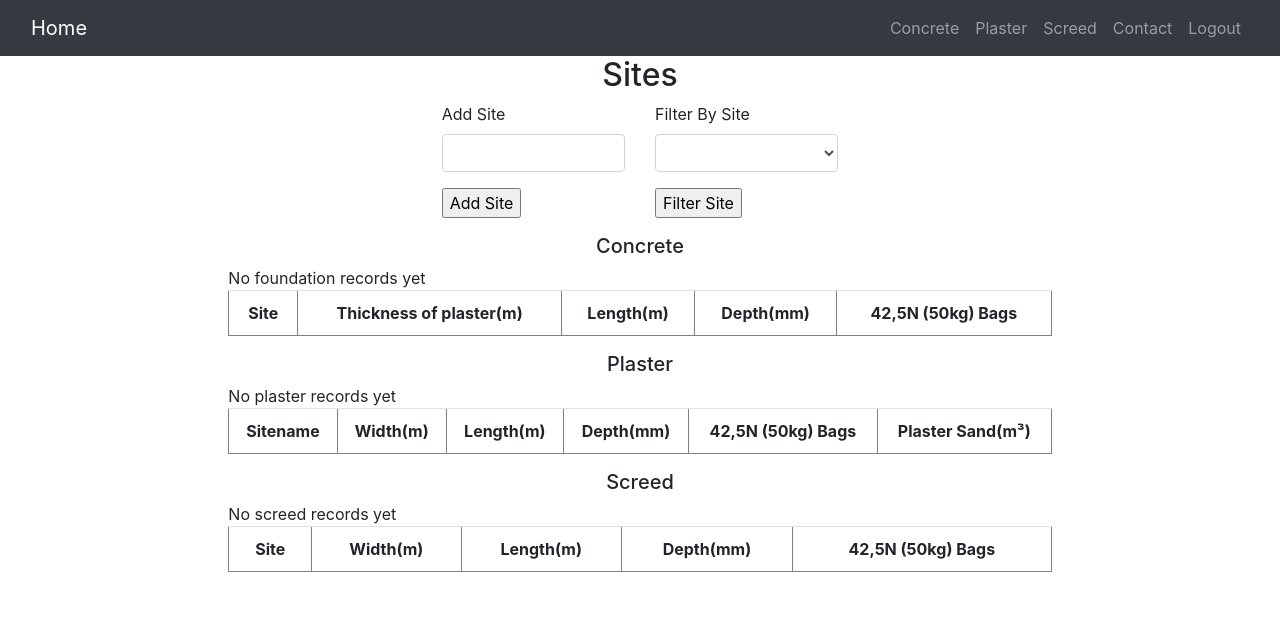
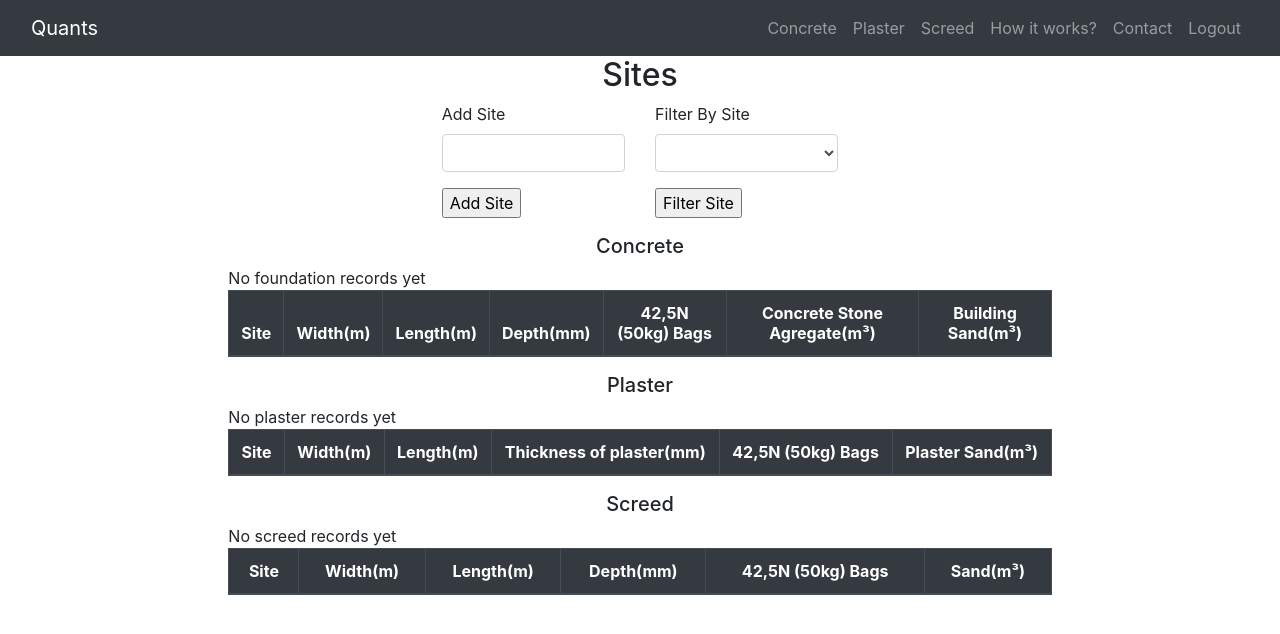
Before and after one commit to Mavirk/quantifier, a PHP site: page /home.php in a window 1280 px wide. Shown: the top 634 px of the page. Run offline with PHP 8.4, Linux system fonts and the light colour scheme; the visitor is signed in with stand-in values (Sample User, id 1); lists and menus that the app fills with data are empty.

Commit message:
added styling, sand and stones

```diff
--- a/db_lib.php
+++ b/db_lib.php
@@ -6,7 +6,7 @@
 
         function __construct(){
             $this->db = new PDO('sqlite:database.sqlite');
-            $this->db->exec("CREATE TABLE Users (Id INTEGER PRIMARY KEY AUTOINCREMENT NOT NULL, Username TEXT NOT NULL, Email TEXT NOT NULL, Password TEXT NOT NULL)");
+            $this->createTable();
         }
         function createTable(){
             $this->db->exec("CREATE TABLE Users (Id INTEGER PRIMARY KEY AUTOINCREMENT NOT NULL, Username TEXT NOT NULL, Email TEXT NOT NULL, Password TEXT NOT NULL)");
@@ -242,11 +242,20 @@
             $this->createTable();
         }
         function createTable(){
-            $this->db->exec("CREATE TABLE Screed (Id INTEGER PRIMARY KEY AUTOINCREMENT NOT NULL, UserId INTEGER KEY NOT NULL, SiteNum TEXT NOT NULL, Width INTEGER NOT NULL, Length INTEGER NOT NULL, Depth INTEGER NOT NULL, Bags INTEGER NOT NULL)");
+            $this->db->exec("CREATE TABLE Screed (
+                Id INTEGER PRIMARY KEY AUTOINCREMENT NOT NULL,
+                UserId INTEGER KEY NOT NULL,
+                SiteNum TEXT NOT NULL,
+                Width INTEGER NOT NULL,
+                Length INTEGER NOT NULL,
+                Depth INTEGER NOT NULL,
+                Bags INTEGER NOT NULL,
+                Sand INTEGER NOT NULL)");
         }
 
         function addScreed($screed){
-            $res = $this->db->exec("INSERT INTO Screed (UserId, SiteNum, Width, Length, Depth, Bags) VALUES ('$screed->userId', '$screed->sitenum', '$screed->width', '$screed->length', '$screed->depth', '$screed->bags');");
+            $res = $this->db->exec("INSERT INTO Screed (UserId, SiteNum, Width, Length, Depth, Bags, Sand) VALUES
+            ('$screed->userId', '$screed->sitenum', '$screed->width', '$screed->length', '$screed->depth', '$screed->bags', '$screed->sand');");
             if ($res == 0){
                 Print "doesnt add";
             }
@@ -264,7 +273,15 @@
             $resultCount = count($results);
             if ($resultCount > 0){
                 foreach($results as $result){
-                    array_push($Screed, new Screed($result['Id'], $result['UserId'], $result['SiteNum'], $result['Width'], $result['Length'], $result['Depth'], $result['Bags']));
+                    array_push($Screed, new Screed(
+                        $result['Id'],
+                        $result['UserId'],
+                        $result['SiteNum'],
+                        $result['Width'],
+                        $result['Length'],
+                        $result['Depth'],
+                        $result['Bags'],
+                        $result['Sand']));
                 }
             } else{
                 Print "No screed records yet";
@@ -283,7 +300,15 @@
             $resultCount = count($results);
             if ($resultCount > 0){
                 foreach($results as $result){
-                    array_push($Screed, new Screed($result['Id'], $result['UserId'], $result['SiteNum'], $result['Width'], $result['Length'], $result['Depth'], $result['Bags']));
+                    array_push($Screed, new Screed(
+                        $result['Id'],
+                        $result['UserId'],
+                        $result['SiteNum'],
+                        $result['Width'],
+                        $result['Length'],
+                        $result['Depth'],
+                        $result['Bags'],
+                        $result['Sand']));
                 }
             } else{
                 Print "No screed records yet";
@@ -310,14 +335,24 @@
 
         function __construct(){
             $this->db = new PDO('sqlite:database.sqlite');
-            $this->db->exec("CREATE TABLE Foundations (Id INTEGER PRIMARY KEY AUTOINCREMENT NOT NULL, UserId INTEGER KEY NOT NULL, SiteNum TEXT NOT NULL, Width INTEGER NOT NULL, Length INTEGER NOT NULL, Depth INTEGER NOT NULL, Bags INTEGER NOT NULL)");
+            $this->createTable();
         }
         function createTable(){
-            $this->db->exec("CREATE TABLE Foundations (Id INTEGER PRIMARY KEY AUTOINCREMENT NOT NULL, UserId INTEGER KEY NOT NULL, SiteNum TEXT NOT NULL, Width INTEGER NOT NULL, Length INTEGER NOT NULL, Depth INTEGER NOT NULL, Bags INTEGER NOT NULL)");
+            $this->db->exec("CREATE TABLE Foundations (
+                Id INTEGER PRIMARY KEY AUTOINCREMENT NOT NULL,
+                UserId INTEGER KEY NOT NULL,
+                SiteNum TEXT NOT NULL,
+                Width INTEGER NOT NULL,
+                Length INTEGER NOT NULL,
+                Depth INTEGER NOT NULL,
+                Bags INTEGER NOT NULL,
+                Stone INTEGER NOT NULL,
+                Sand INTEGER NOT NULL)");
         }
 
         function addFoundation($foundation){
-            $res = $this->db->exec("INSERT INTO Foundations (UserId, SiteNum, Width, Length, Depth, Bags) VALUES ('$foundation->userId', '$foundation->sitenum', '$foundation->width', '$foundation->length', '$foundation->depth', '$foundation->bags');");
+            $res = $this->db->exec("INSERT INTO Foundations (UserId, SiteNum, Width, Length, Depth, Bags, Stone, Sand) VALUES
+            ('$foundation->userId', '$foundation->sitenum', '$foundation->width', '$foundation->length', '$foundation->depth', '$foundation->bags', '$foundation->stone', '$foundation->sand');");
             if ($res == 0){
                 Print "doesnt add";
             }
@@ -336,7 +371,16 @@
             $resultCount = count($results);
             if ($resultCount > 0){
                 foreach($results as $result){
-                    array_push($foundations, new Foundation($result['Id'], $result['UserId'], $result['SiteNum'], $result['Width'], $result['Length'], $result['Depth'], $result['Bags']));
+                    array_push($foundations, new Foundation(
+                        $result['Id'],
+                        $result['UserId'],
+                        $result['SiteNum'],
+                        $result['Width'],
+                        $result['Length'],
+                        $result['Depth'],
+                        $result['Bags'],
+                        $result['Stone'],
+                        $result['Sand']));
                 }
             } else{
                 Print "No foundation records yet";
@@ -355,7 +399,16 @@
             $resultCount = count($results);
             if ($resultCount > 0){
                 foreach($results as $result){
-                    array_push($foundations, new Foundation($result['Id'], $result['UserId'], $result['SiteNum'], $result['Width'], $result['Length'], $result['Depth'], $result['Bags']));
+                    array_push($foundations, new Foundation(
+                        $result['Id'],
+                        $result['UserId'],
+                        $result['SiteNum'],
+                        $result['Width'],
+                        $result['Length'],
+                        $result['Depth'],
+                        $result['Bags'],
+                        $result['Stone'],
+                        $result['Sand']));
                 }
             } else{
                 Print "No foundation records yet";
--- a/header.php
+++ b/header.php
@@ -1,7 +1,7 @@
 <nav class="navbar navbar-expand-sm bg-dark navbar-dark">
             <div class="container-fluid">
                 <div class="navbar-header">
-                    <a class="navbar-brand" href="home.php">Home</a>
+                    <a class="navbar-brand" href="home.php">Quants</a>
                 </div>
                 <ul class="navbar-nav">
                     <li class="nav-item">
@@ -14,6 +14,9 @@
                         <a class="nav-link " data-value="screed"href="screed.php">Screed</a>
                     </li>
                     <li class="nav-item">
+                        <a class="nav-link " data-value="concrete" href="how_it_works.php">How it works?</a>
+                    </li>
+                    <li class="nav-item">
                         <a class="nav-link " data-value="contact" href="contact.php">Contact</a>
                     </li>
                     <li class="nav-item">
--- a/hometables.php
+++ b/hometables.php
@@ -1,14 +1,18 @@
 <div class="row justify-content-center">
     <div class="col-8">
         <div class="row justify-content-center"> <h5>Concrete</h5></div>
-        <table class="table" align="center" border= "1px" width="100%">
-            <tr align="center">
+        <table class="table table-striped" align="center" border= "1px" width="100%">
+            <thead>
+                <tr align="center" class="thead-dark">
                 <th>Site</th>
-                <th>Thickness of plaster(m)</th>
+                <th>Width(m)</th>
                 <th>Length(m)</th>
                 <th>Depth(mm)</th>
                 <th>42,5N (50kg) Bags</th>
+                <th>Concrete Stone Agregate(m³)</th>
+                <th>Building Sand(m³)</th>
                 </tr>
+            </thead>
             <?php
                 $arrayOfSlabs = $homeController->getSlabs($siteId);
                 foreach ($arrayOfSlabs as $slab) {
@@ -18,6 +22,8 @@
                         Print "<td>".$slab->length."</td>";
                         Print "<td>".$slab->width."</td>";
                         Print "<td>".$slab->bags."</td>";
+                        Print "<td>".$slab->stone."</td>";
+                        Print "<td>".$slab->sand."</td>";
                     Print "</tr>";
                 }
             ?>
@@ -29,15 +35,17 @@
 <div class="row justify-content-center">
     <div class="col-8">
         <div class="row justify-content-center"> <h5>Plaster</h5></div>
-            <table class="table" align="center" border= "1px" width="100%">
-                <tr align="center">
-                    <th>Sitename</th>
+        <table class="table table-striped" align="center" border= "1px" width="100%">
+            <thead>
+                <tr align="center" class="thead-dark">
+                    <th>Site</th>
                     <th>Width(m)</th>
                     <th>Length(m)</th>
-                    <th>Depth(mm)</th>
+                    <th>Thickness of plaster(mm)</th>
                     <th>42,5N (50kg) Bags</th>
                     <th>Plaster Sand(m³)</th>
                 </tr>
+            </thead>
             <?php
                 $arrayOfPlaster = $homeController->getPlaster($siteId);
                 foreach ($arrayOfPlaster as $plaster) {
@@ -60,14 +68,17 @@
 <div class="row justify-content-center">
     <div class="col-8">
         <div class="row justify-content-center"> <h5>Screed</h5></div>
-        <table class="table" align="center" border= "1px" width="100%">
-            <tr align="center">
+        <table class="table table-striped" align="center" border= "1px" width="100%">
+            <thead>
+                <tr align="center" class="thead-dark">
                     <th>Site</th>
                     <th>Width(m)</th>
                     <th>Length(m)</th>
                     <th>Depth(mm)</th>
                     <th>42,5N (50kg) Bags</th>
+                    <th>Sand(m³)</th>
                 </tr>
+            </thead>
         <?php
             $arrayOfSlabs = $homeController->getScreed($siteId);
             foreach ($arrayOfSlabs as $slab) {
@@ -77,6 +88,7 @@
                     Print "<td>".$slab->length."</td>";
                     Print "<td>".$slab->width."</td>";
                     Print "<td>".$slab->bags."</td>";
+                    Print "<td>".$slab->sand."</td>";
                 Print "</tr>";
             }
         ?>
--- a/model_lib.php
+++ b/model_lib.php
@@ -44,8 +44,10 @@
         public $length;
         public $width;
         public $bags;
+        public $sand;
 
-        function __construct($id, $userId, $sitenum, $depth, $length, $width, $bags = 0){
+
+        function __construct($id, $userId, $sitenum, $depth, $length, $width, $bags = 0, $sand = 0){
             $this->id = $id;
             $this->userId = $userId;
             $this->sitenum = $sitenum;
@@ -54,14 +56,22 @@
             $this->width = $width;
             if ($bags == NULL){
                 $this->bags = $this->calculateBags();
+                $this->sand = $this->calculateSand();
             } else {
                 $this->bags = $bags;
+                $this->sand = $sand;
             }
         }
 
         function calculateBags(){
             $volume = ($this->depth / 1000) * $this->length * $this->width;
-            $bagcount = $volume * HIGH_STRENGTH_25_MPA;
+            $bagcount = $volume * SCREED_CEMENT;
+            return $bagcount;
+        }
+
+        function calculateSand(){
+            $volume = ($this->depth / 1000) * $this->length * $this->width;
+            $bagcount = $volume * SCREED_SAND;
             return $bagcount;
         }
     }
@@ -113,8 +123,10 @@
         public $length;
         public $width;
         public $bags;
+        public $stone;
+        public $sand;
 
-        function __construct($id, $userId, $sitenum, $depth, $length, $width, $bags = 0){
+        function __construct($id, $userId, $sitenum, $depth, $length, $width, $bags = 0, $stone = 0, $sand = 0){
             $this->id = $id;
             $this->userId = $userId;
             $this->sitenum = $sitenum;
@@ -123,8 +135,12 @@
             $this->width = $width;
             if ($bags == NULL){
                 $this->bags = $this->calculateBags();
+                $this->stone = $this->calculateStone();
+                $this->sand = $this->calculateSand();
             } else {
                 $this->bags = $bags;
+                $this->stone = $stone;
+                $this->sand = $sand;
             }
         }
 
@@ -133,5 +149,17 @@
             $bagcount = $volume * HIGH_STRENGTH_25_MPA;
             return $bagcount;
         }
+
+        function calculateStone(){
+            $volume = ($this->depth / 1000) * $this->length * $this->width;
+            $bagcount = $volume * CONCRETE_STONE;
+            return $bagcount;
+        }
+
+        function calculateSand(){
+            $volume = ($this->depth / 1000) * $this->length * $this->width;
+            $bagcount = $volume * BUILDING_SAND;
+            return $bagcount;
+        }
     }
 ?>
--- a/plaster.php
+++ b/plaster.php
@@ -67,8 +67,9 @@
                         </form>
                     </div>
                     <div class="col-sm-9">
-                        <table class="table" align="center" border= "1px" width="100%">
-                            <tr align="center">
+                        <table class="table table-striped" align="center" border= "1px" width="100%">
+                            <thead >
+                                <tr align="center" class="thead-dark">
                                     <th>Sitename</th>
                                     <th>Width(m)</th>
                                     <th>Length(m)</th>
@@ -76,6 +77,7 @@
                                     <th>42,5N (50kg) Bags</th>
                                     <th>Plaster Sand(m³)</th>
                                 </tr>
+                            </thead>
                             <?php
                                 $arrayOfPlaster = $plasterController->getPlasters($userid);
                                 foreach ($arrayOfPlaster as $plaster) {
```
Also changed, not shown: concrete.php (+8 -2 lines), how_it_works.php (added, +38 -0 lines), screed.php (+7 -3 lines). Lines whose indentation alone changed are shown as unchanged.
